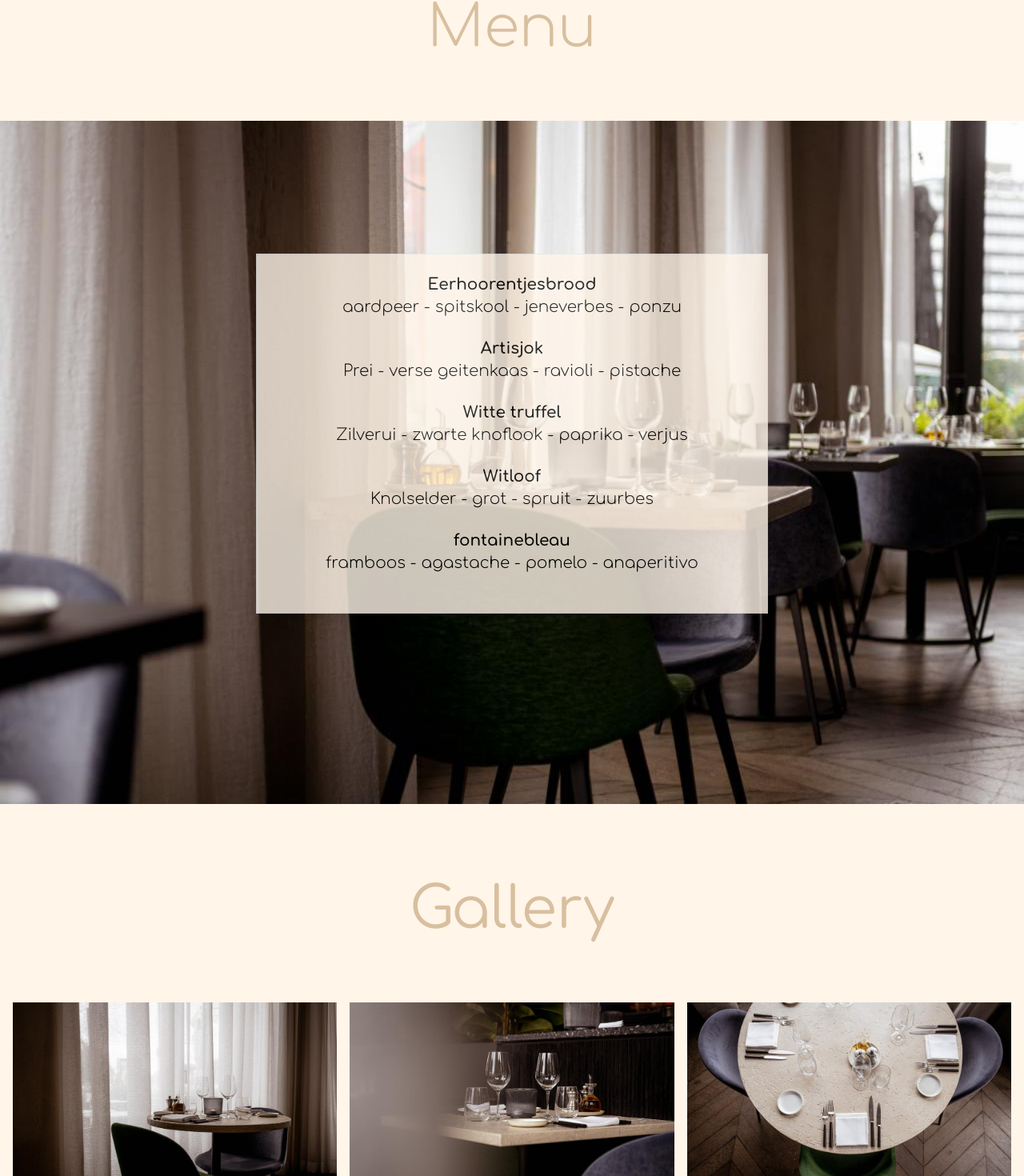
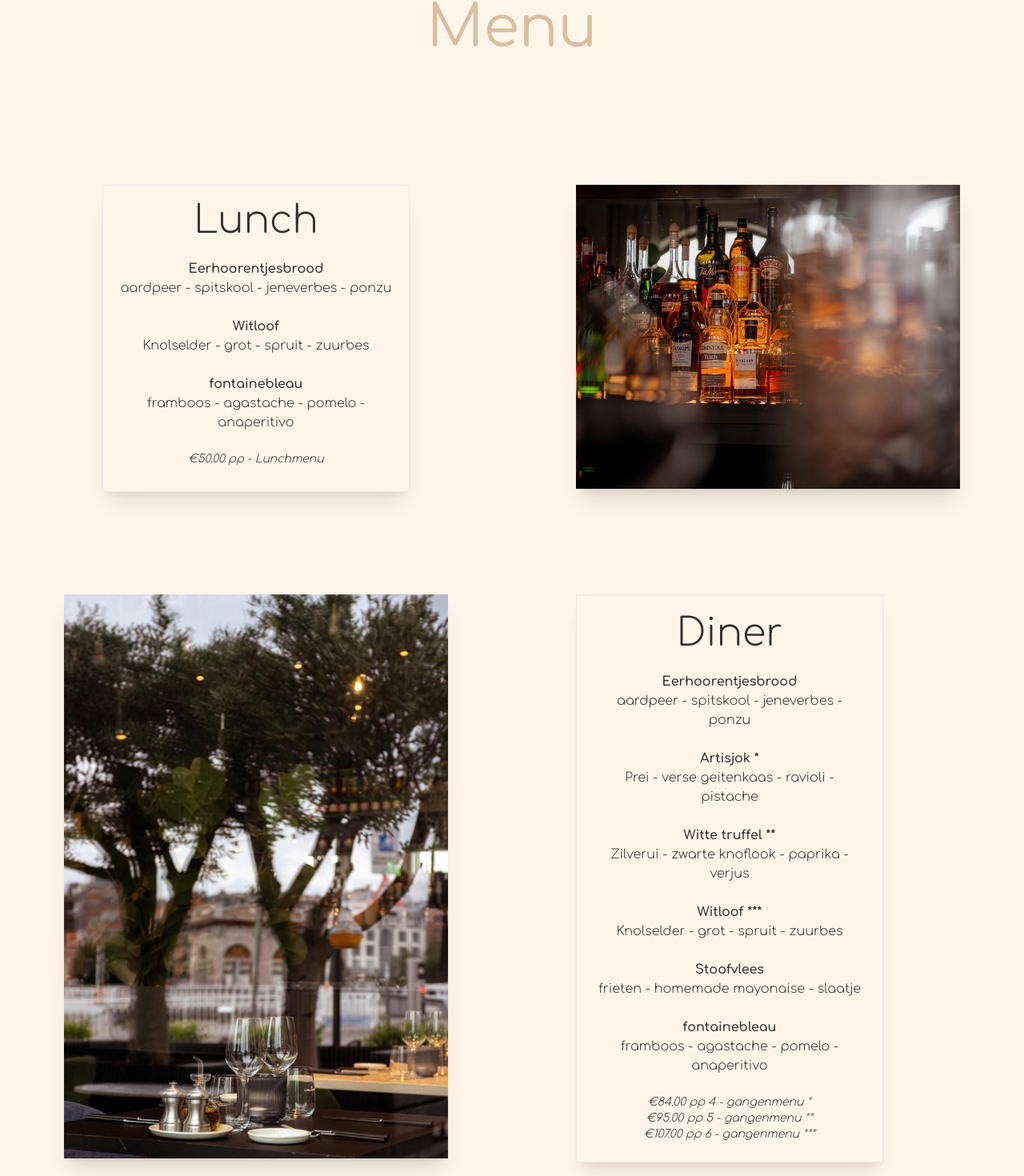
Before and after one commit to roelvroom/Website-Hedone, a React (Vite) app in the folder Website-FienNikolas/: page / in a window 1280 px wide. Shown: the part 1717-3187 px from the top of the page at 80% size. Built offline with nearby package versions, Linux system fonts and the light colour scheme.

Commit message:
menu veranderd

```diff
--- a/Website-FienNikolas/src/App.css
+++ b/Website-FienNikolas/src/App.css
@@ -4,8 +4,6 @@
 
 *{
   font-family: 'Comfortaa'
-
-  /* 'Bellota Text' */
 }
 
 .image-transition {
@@ -14,6 +12,7 @@
 
 .carousel-container {
   width: 100%;
+  height: 100%;
 }
 
 .carousel {
@@ -51,7 +50,6 @@
 
 .overlay-title {
   position: flex;
-
   top: 50%;
   color: white;
   z-index: 1;
--- a/Website-FienNikolas/src/Components/StickyButton.tsx
+++ b/Website-FienNikolas/src/Components/StickyButton.tsx
@@ -1,7 +1,7 @@
 import { useEffect, useState } from 'react'
 import { BiArrowFromBottom } from 'react-icons/bi'
 import { className } from '../../utils/className'
-import { motion, useInView, useAnimation } from 'framer-motion'
+import { motion } from 'framer-motion'
 
 const StickyButton = () => {
   const [isVisable, setIsVisable] = useState(false)
--- a/Website-FienNikolas/src/Pages/Contact.tsx
+++ b/Website-FienNikolas/src/Pages/Contact.tsx
@@ -11,8 +11,8 @@ const Contact = () => {
         <div className='grid grid-cols-2 gap-3'>
           <div>
             <h1 className='font-bold pb-2'>Adress</h1>
-            <p>Janssensstraat 34</p>
-            <p>Tongeren 3717</p>
+            <p>Stationslaan 6</p>
+            <p>Tongeren 3700</p>
 
             <br />
 
--- a/Website-FienNikolas/src/Pages/Menu.tsx
+++ b/Website-FienNikolas/src/Pages/Menu.tsx
@@ -1,41 +1,36 @@
-import { useRef } from 'react'
-import '@mantine/carousel/styles.css'
-import Autoplay from 'embla-carousel-autoplay'
-import { Carousel } from '@mantine/carousel'
+// import { useRef } from 'react'
+// import '@mantine/carousel/styles.css'
+// import Autoplay from 'embla-carousel-autoplay'
+// import { Carousel } from '@mantine/carousel'
 import '../App.css'
 import FotoTafelZaal from '../assets/FotoTafelZaal.jpeg'
 import FotoResStoel from '../assets/FotoResStoel.jpg'
 import FotoBarEnDrank from '../assets/FotoBarEnDrank.jpeg'
 import RevealBottom from '../Components/RevealBottom'
+import FotoBuiten from '../assets/FotoBuiten.jpg'
 import Reveal from '../Components/Reveal'
 
 const Menu = () => {
-  const autoplay = useRef(Autoplay({ delay: 6000 }))
+  // const autoplay = useRef(Autoplay({ delay: 6000 }))
 
   return (
-    <div id='Menu' className='carousel-container mt-20 font-light'>
+    <div>
       <RevealBottom>
-        <div className='overlay-title flex justify-center'>
-          <span className=' overay-title text-TextDark text-7xl pb-20'>Menu</span>
+        <div className='flex justify-center'>
+          <span className='overay-title text-TextDark text-7xl pt-20'>Menu</span>
         </div>
       </RevealBottom>
-      <div className='overlay-text bg-Primary opacity-80 shadow-xl border p-6 w-1/2 mb-4 text-xl mt-10'>
+
+      <div id='Menu' className='grid mt-20'>
+        <div className='grid grid-cols-2'>
+          <div className='bg-Primary opacity-80 shadow-xl w-96 border p-5 mt-20 mx-auto font-light h-96 text-center'>
+            <Reveal>
+              <h1 className='text-5xl mb-6'>Lunch</h1>
+            </Reveal>
             <Reveal>
               <div>
                 <h2 className='font-bold'>Eerhoorentjesbrood</h2>
                 <h3 className='mb-6'>aardpeer - spitskool - jeneverbes - ponzu</h3>
-          </div>
-        </Reveal>
-        <Reveal>
-          <div>
-            <h2 className='font-bold'>Artisjok</h2>
-            <h3 className='mb-6'>Prei - verse geitenkaas - ravioli - pistache</h3>
-          </div>
-        </Reveal>
-        <Reveal>
-          <div>
-            <h2 className='font-bold'>Witte truffel</h2>
-            <h3 className='mb-6'>Zilverui - zwarte knoflook - paprika - verjus</h3>
               </div>
             </Reveal>
             <Reveal>
@@ -50,10 +45,77 @@ const Menu = () => {
                 <h3 className='mb-6'>framboos - agastache - pomelo - anaperitivo</h3>
               </div>
             </Reveal>
+            <p className='italic text-sm'>€50.00 pp - Lunchmenu</p>
+          </div>
+          <Reveal>
+            <div className='relative mx-auto'>
+              <img
+                src={FotoBarEnDrank}
+                alt='FotoBarEnDrank'
+                className='w-3/4 mt-20 h-[380px] object-cover mx-auto shadow-xl'
+              />
+            </div>
+          </Reveal>
+        </div>
+        <div className='grid grid-cols-2'>
+          <div>
+            <Reveal>
+              <div className='relative mx-auto'>
+                <img
+                  src={FotoBuiten}
+                  alt='FotoBuiten'
+                  className='w-3/4 mt-32 h-[705px] object-cover mx-auto shadow-xl'
+                />
+              </div>
+            </Reveal>
+          </div>
+          <div className='bg-Primary opacity-80 shadow-xl border p-6 w-96 ml-20 mb-20 font-light mt-32 text-center'>
+            <Reveal>
+              <h1 className='text-5xl mb-6'>Diner</h1>
+            </Reveal>
+            <Reveal>
+              <div>
+                <h2 className='font-bold'>Eerhoorentjesbrood</h2>
+                <h3 className='mb-6'>aardpeer - spitskool - jeneverbes - ponzu</h3>
+              </div>
+            </Reveal>
+            <Reveal>
+              <div>
+                <h2 className='font-bold'>Artisjok *</h2>
+                <h3 className='mb-6'>Prei - verse geitenkaas - ravioli - pistache</h3>
+              </div>
+            </Reveal>
+            <Reveal>
+              <div>
+                <h2 className='font-bold'>Witte truffel **</h2>
+                <h3 className='mb-6'>Zilverui - zwarte knoflook - paprika - verjus</h3>
+              </div>
+            </Reveal>
+            <Reveal>
+              <div>
+                <h2 className='font-bold'>Witloof ***</h2>
+                <h3 className='mb-6'>Knolselder - grot - spruit - zuurbes</h3>
+              </div>
+            </Reveal>
+            <Reveal>
+              <div>
+                <h2 className='font-bold'>Stoofvlees</h2>
+                <h3 className='mb-6'>frieten - homemade mayonaise - slaatje</h3>
+              </div>
+            </Reveal>
+            <Reveal>
+              <div>
+                <h2 className='font-bold'>fontainebleau</h2>
+                <h3 className='mb-6'>framboos - agastache - pomelo - anaperitivo</h3>
+              </div>
+            </Reveal>
+            <p className='italic text-sm'>€84.00 pp 4 - gangenmenu *</p>
+            <p className='italic text-sm'>€95.00 pp 5 - gangenmenu **</p>
+            <p className='italic text-sm'>€107.00 pp 6 - gangenmenu ***</p>
+          </div>
         </div>
 
-      <div className='white-background-container'>
-        <Carousel withIndicators height={200} plugins={[autoplay.current]} className='carousel'>
+        {/* <Carousel withIndicators height={400} plugins={[autoplay.current]} className='carousel'>
         <Carousel.Slide className='carousel-slide'>
           <img src={FotoResStoel} alt='FotoResStoel' className='carousel-image' />
         </Carousel.Slide>
@@ -63,7 +125,7 @@ const Menu = () => {
         <Carousel.Slide className='carousel-slide'>
           <img src={FotoBarEnDrank} alt='FotoBarEnDrank' className='carousel-image' />
         </Carousel.Slide>
-        </Carousel>
+      </Carousel> */}
       </div>
     </div>
   )
```
Lines whose indentation alone changed are shown as unchanged.
